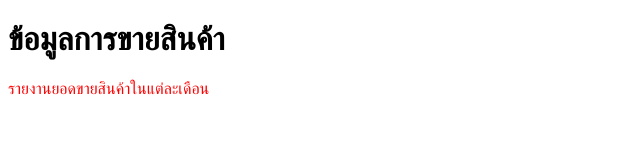
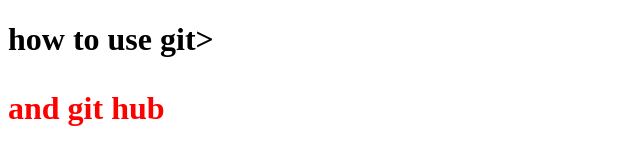
Before and after one commit to MASTER-TANKHUN/test_master_T_project, a plain HTML site: page index.html in a window 1280 px wide. Shown: the whole page, without its empty margins (0-640 px from the left). Drawn offline with Linux system fonts and the light colour scheme.

Commit message:
fix all code

```diff
--- a/index.html
+++ b/index.html
@@ -11,7 +11,7 @@
     </style>
 </head>
 <body>
-    <h1>ข้อมูลการขายสินค้า</h1>
-    <p>รายงานยอดขายสินค้าในแต่ละเดือน</p>
+    <h1>how to use git>
+    <p>and git hub</p>
 </body>
 </html>
```
